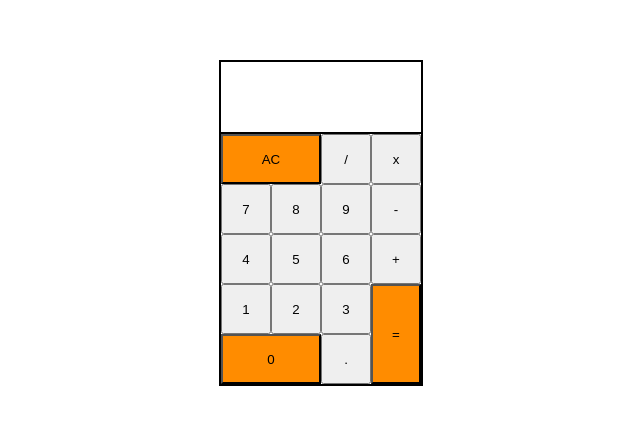
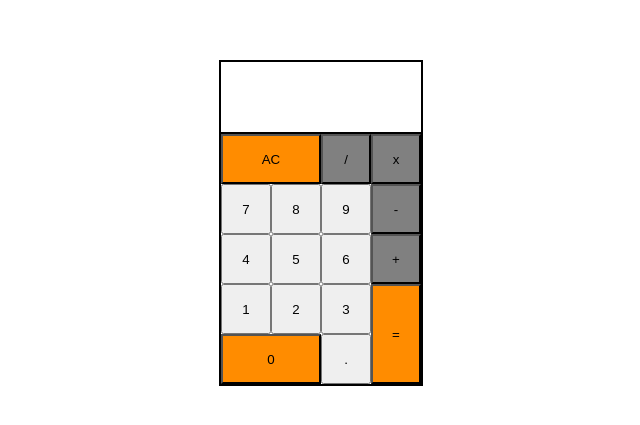
Before and after one commit to glorie-git/freecodecamp, a React (Vite) app in the folder calci/: page / in a window 1280 px wide. Shown: the part 185-610 px from the top of the page, without its empty margins (319-959 px from the left). Built offline with nearby package versions, Linux system fonts and the light colour scheme.

Commit message:
Add calculation functionality

```diff
--- a/calci/src/App.jsx
+++ b/calci/src/App.jsx
@@ -1,29 +1,121 @@
+import { useState } from "react";
+
 function App() {
+  // const operatorRef = useRef(null);
+  const [display, setDisplay] = useState(" ");
+  const [answer, setAnswer] = useState("");
+
+  const handleClick = (value) => {
+    // console.log(value);
+    let symbol = value;
+
+    if (value == "add") {
+      symbol = "+";
+    } else if (value == "subtract") {
+      symbol = "-";
+    } else if (value == "divide") {
+      symbol = "/";
+    } else if (value == "multiply") {
+      symbol = "x";
+    } else if (value == "equals") {
+      try {
+        const answer = eval(display);
+        setDisplay(display + "=" + answer);
+        setAnswer(answer);
+      } catch (error) {
+        console.log(error);
+      }
+
+      return;
+    }
+
+    if (value !== "clear" && value !== "equals") {
+      setAnswer(symbol);
+      setDisplay(display + symbol);
+    } else {
+      setDisplay("");
+      setAnswer("");
+    }
+  };
+
   return (
     <div id="calculator">
-      <div id="disaply"></div>
+      <div id="disaply">
+        <div id="calculation_display">{display}</div>
+        <div id="answer_display">{answer}</div>
+      </div>
       <div id="buttons">
-        <button id="clear">AC</button>
-        <button id="divide">/</button>
-        <button id="multiply">x</button>
+        <button onClick={() => handleClick("clear")} id="clear">
+          AC
+        </button>
+        <button
+          className="operation"
+          onClick={() => handleClick("divide")}
+          id="divide"
+        >
+          /
+        </button>
+        <button
+          className="operation"
+          onClick={() => handleClick("multiply")}
+          id="multiply"
+        >
+          x
+        </button>
 
-        <button id="seven">7</button>
-        <button id="eight">8</button>
-        <button id="nine">9</button>
-        <button id="subtract">-</button>
+        <button onClick={() => handleClick(7)} id="seven">
+          7
+        </button>
+        <button onClick={() => handleClick(8)} id="eight">
+          8
+        </button>
+        <button onClick={() => handleClick(9)} id="nine">
+          9
+        </button>
+        <button
+          className="operation"
+          onClick={() => handleClick("subtrat")}
+          id="subtract"
+        >
+          -
+        </button>
 
-        <button id="four">4</button>
-        <button id="five">5</button>
-        <button id="six">6</button>
-        <button id="add">+</button>
+        <button onClick={() => handleClick(4)} id="four">
+          4
+        </button>
+        <button onClick={() => handleClick(5)} id="five">
+          5
+        </button>
+        <button onClick={() => handleClick(6)} id="six">
+          6
+        </button>
+        <button
+          className="operation"
+          onClick={() => handleClick("add")}
+          id="add"
+        >
+          +
+        </button>
 
-        <button id="one">1</button>
-        <button id="two">2</button>
-        <button id="three">3</button>
-        <button id="equals">=</button>
+        <button onClick={() => handleClick(1)} id="one">
+          1
+        </button>
+        <button onClick={() => handleClick(2)} id="two">
+          2
+        </button>
+        <button onClick={() => handleClick(3)} id="three">
+          3
+        </button>
+        <button onClick={() => handleClick("equals")} id="equals">
+          =
+        </button>
 
-        <button id="zero">0</button>
-        <button id="decimal">.</button>
+        <button onClick={() => handleClick(0)} id="zero">
+          0
+        </button>
+        <button onClick={() => handleClick("decimal")} id="decimal">
+          .
+        </button>
       </div>
     </div>
   );
```
